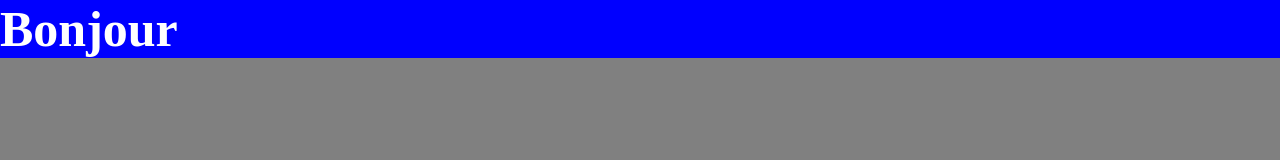
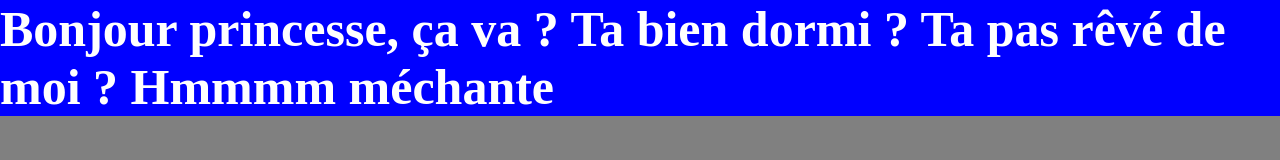
Before and after one commit to vps-cda/html-vps, a plain HTML site: page index.html in a window 1280 px wide. Drawn offline with Linux system fonts and the light colour scheme.

Commit message:
visual changes

```diff
--- a/index.html
+++ b/index.html
@@ -7,6 +7,6 @@
     <title>Document</title>
 </head>
 <body>
-    <h1>Bonjour</h1>
+    <h1>Bonjour princesse, ça va ? Ta bien dormi ? Ta pas rêvé de moi ? Hmmmm méchante</h1>
 </body>
 </html>
```
